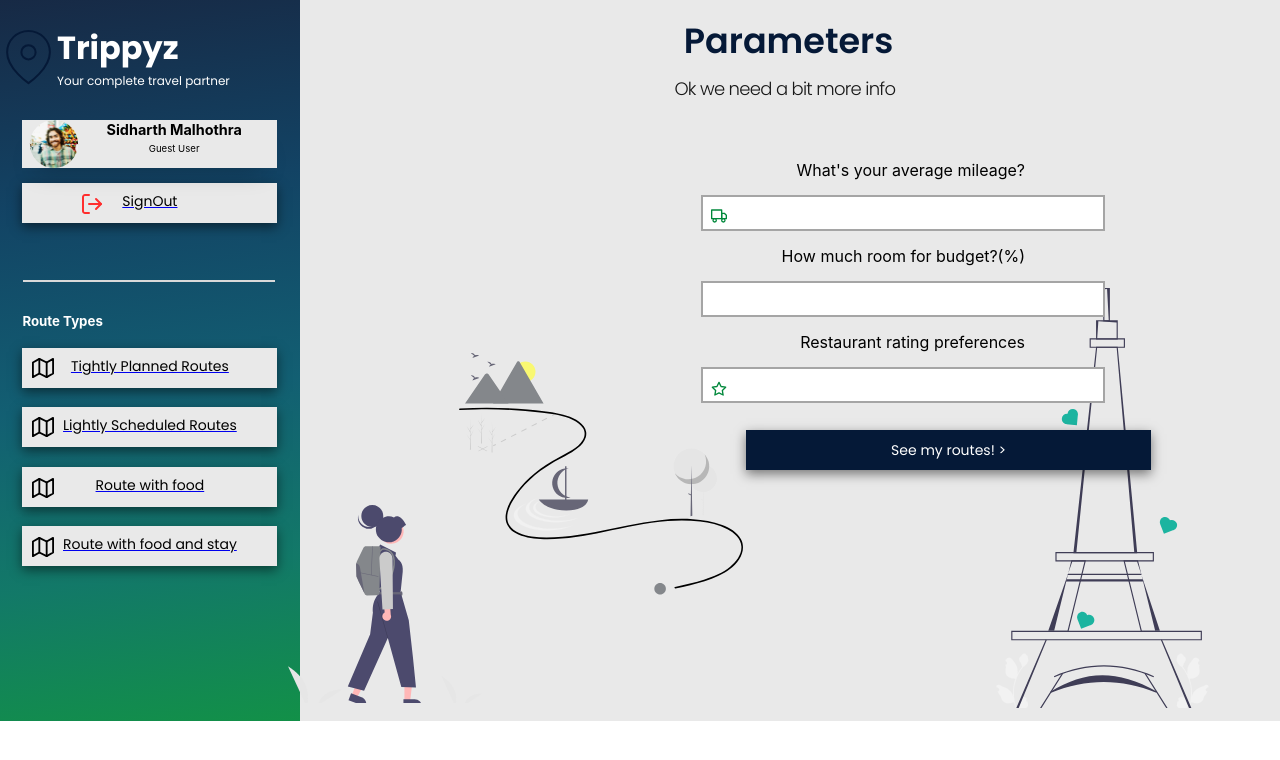
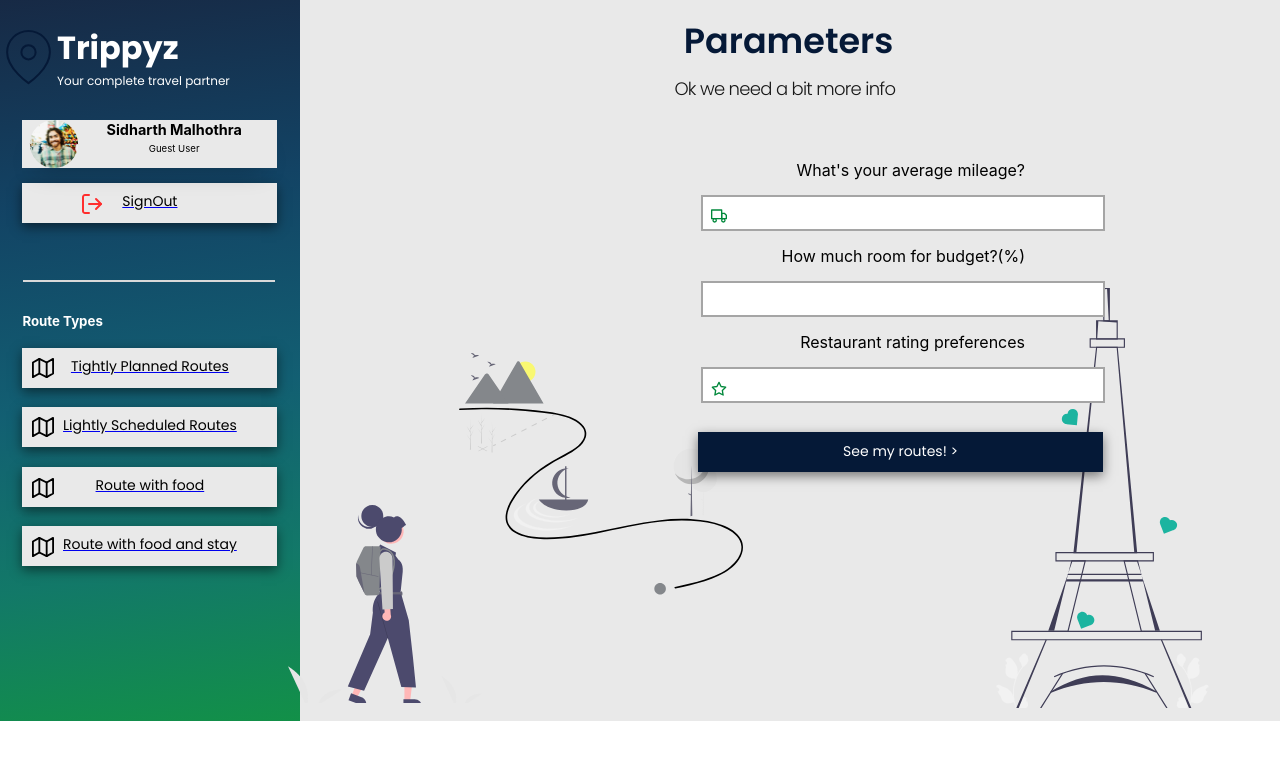
Before and after one commit to rohananilkumar/trippyz-frontend, a React (Create React App) app: page /parameters in a window 1280 px wide. Shown: the top 760 px of the page. Built offline with nearby package versions, Linux system fonts and the light colour scheme; a web font is replaced by a local one.

Commit message:
parameters updated

```diff
--- a/src/pages/Parameters.module.scss
+++ b/src/pages/Parameters.module.scss
@@ -51,6 +51,6 @@
 
 .next{
   width: 25.3rem;
-  margin-right: 9%;
+  margin-right: 3rem;
   margin-top:3%;
 }
```
